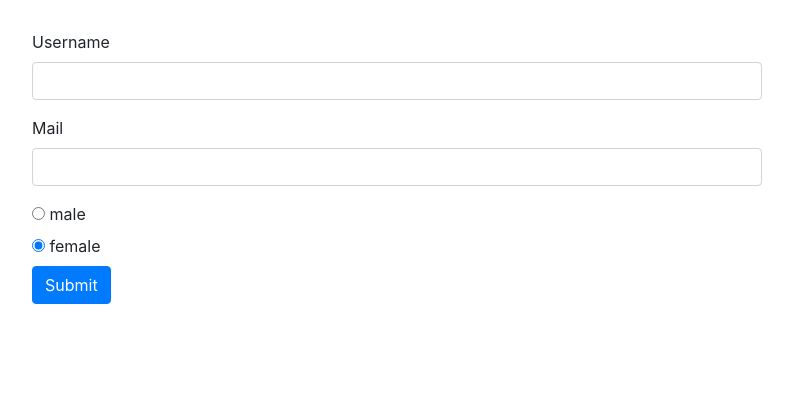
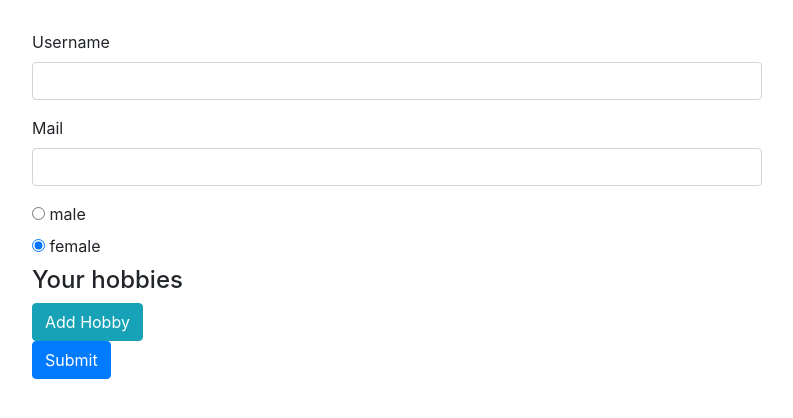
Before and after one commit to Ashadozzaman/handlingForm, an Angular app: page / in a window 1280 px wide. Shown: the top 418 px of the page, without its empty margins (53-846 px from the left). Built offline with nearby package versions, Linux system fonts and the light colour scheme.

Commit message:
Own validation set

```diff
--- a/src/app/app.component.html
+++ b/src/app/app.component.html
@@ -1,12 +1,17 @@
 <div class="container">
   <div class="row">
     <div class="col-xs-12 col-sm-10 col-md-8 col-sm-offset-1 col-md-offset-2">
-      <form [formGroup] = "sginupfrom">
-        <div id="user-data">
+      <form [formGroup] = "sginupfrom" (ngSubmit)="onSubmit()">
+        <div id="user-data" formGroupName="userData">
           <div class="form-group">
             <label for="username">Username</label>
             <!-- <input type="text" id="username" name="username" class="form-control" ngModel  required> -->
             <input type="text" id="username" name="username" formControlName="username" class="form-control">
+            <span *ngIf="!sginupfrom.get('userData.username').valid && sginupfrom.get('userData.username').touched ">
+              <span *ngIf="sginupfrom.get('userData.username').errors['nameIsForbidden']">User Name is Invalid!!</span>
+              <span *ngIf="sginupfrom.get('userData.username').errors['required']">Feild is Required!!</span>
+
+            </span>
 
           </div>
           <!-- <button class="btn btn-info" (click)="suggestUserName()" type="button">Suggest an Username</button> -->
@@ -25,6 +30,15 @@
             {{ gender }}
           </label>
         </div>
+        <div [formArrayName]="['hobbies']">
+          <h4>Your hobbies</h4>
+          <button class="btn btn-info" type="button" (click)="onAddHobby()">Add Hobby</button>
+          <div class="form-group" *ngFor="let hobbyControl of sginupfrom.get('hobbies').controls; let i = index">
+            <input type="text" class="form-control" [formControlName]="i">
+          </div>
+        </div>
+        <span *ngIf="!sginupfrom.valid && sginupfrom.touched ">Please inter valid data!!</span>
+
         <!-- <div class="form-group">
           <label for="secret">Secret Questions</label>
           <select id="secret" class="form-control" [ngModel]="defaultQuestion" name="secret">
--- a/src/app/app.component.ts
+++ b/src/app/app.component.ts
@@ -1,5 +1,5 @@
 import { Component, ViewChild, OnInit } from '@angular/core';
-import { NgForm, FormGroup, FormControl } from '@angular/forms';
+import { FormArray, FormGroup, FormControl, Validators } from '@angular/forms';
 
 @Component({
   selector: 'app-root',
@@ -9,14 +9,34 @@ import { NgForm, FormGroup, FormControl } from '@angular/forms';
 export class AppComponent implements OnInit {
   genders = ['male','female'];
   sginupfrom : FormGroup;
+  forbiddenusernames = ['shvou' ,  'fahim'];
 
   ngOnInit(){
     this.sginupfrom = new FormGroup({
-      'username' : new FormControl(null),
-      'email' : new FormControl(null),
-      'gender' : new FormControl('female')
+      'userData' : new FormGroup({
+      'username' : new FormControl(null,[Validators.required,this.forbiddenNames.bind(this)]),
+      'email' : new FormControl(null,[Validators.required, Validators.email]),
+      }),
+      'gender' : new FormControl('female'),
+      'hobbies': new FormArray([])
 
     });
+  }
+
+  onAddHobby(){
+    const control = new FormControl(null,Validators.required);
+    (<FormArray>this.sginupfrom.get('hobbies')).push(control);
+  }
+
+  forbiddenNames(control: FormControl) : {[s: string] : boolean}{
+    if(this.forbiddenusernames.indexOf(control.value) !== -1){
+      return {'nameIsForbidden': true};
+    }
+    return null;
+  }
+
+  onSubmit(){
+    console.log(this.sginupfrom);
   }
 
   // start tempalate drivel part one
```
